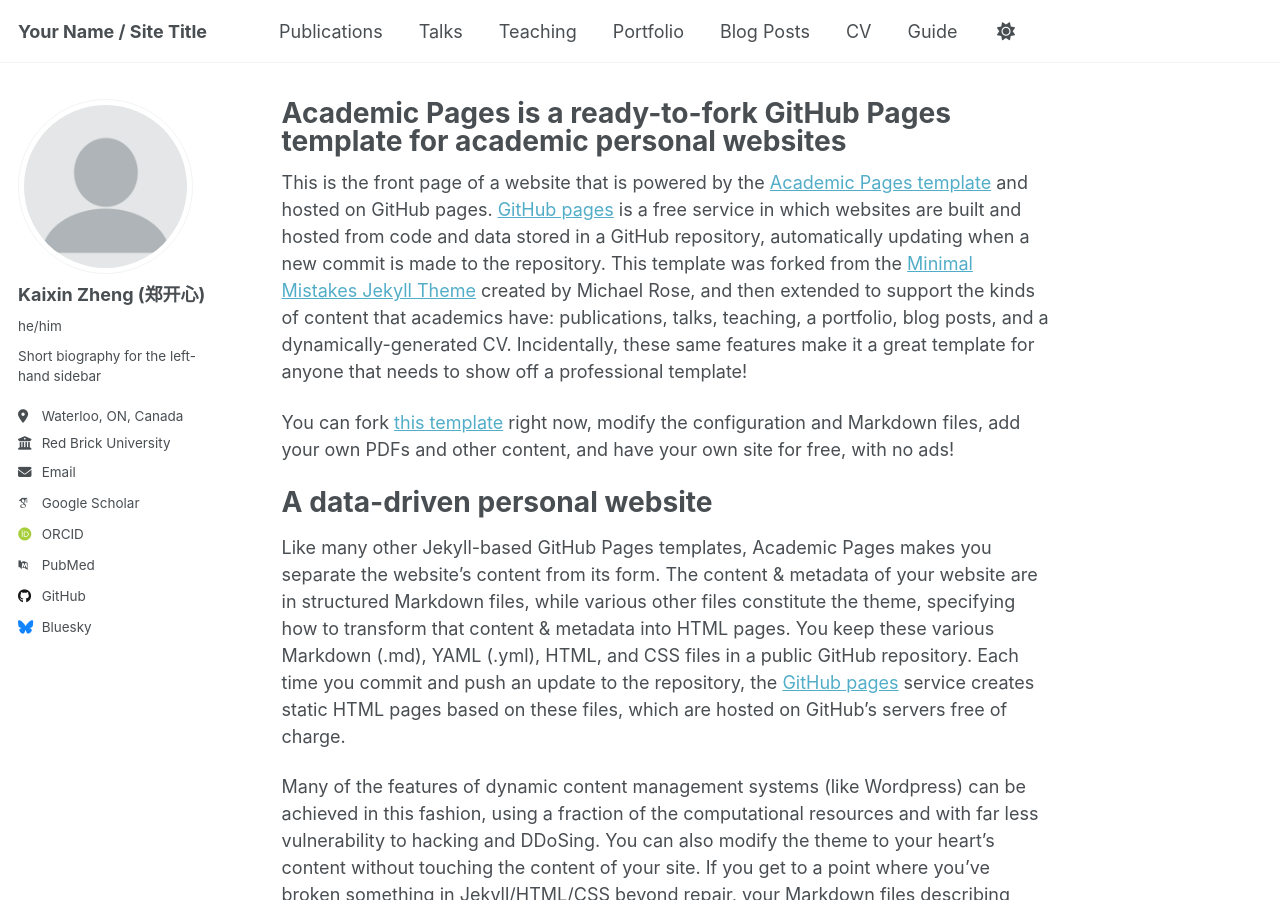
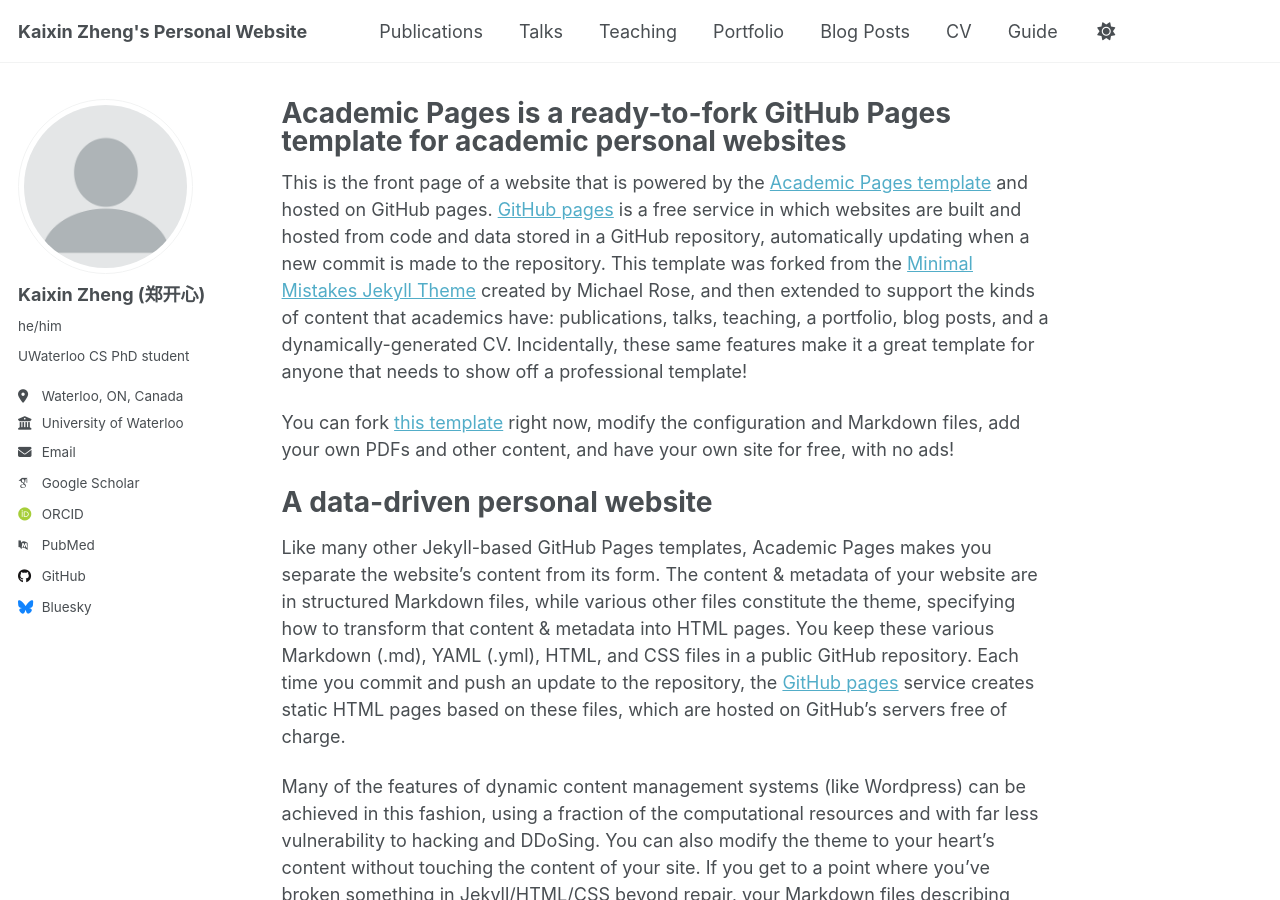
Before and after one commit to kaixin-zheng/kaixin-zheng.github.io, a Jekyll site: the page built from _pages/about.md, in a window 1280 px wide and 900 px high. Built offline with Jekyll 4.4.1, drawn with Linux system fonts in a browser that asks for light colours; some web fonts are replaced; a script that is not in the unit is left out.

Commit message:
Update _config.yml

```diff
--- a/_config.yml
+++ b/_config.yml
@@ -9,7 +9,7 @@
 # Basic Site Settings
 locale                   : "en-US"
 site_theme               : "default" # Currently available options are "default", "air"
-title                    : "Your Name / Site Title"
+title                    : "Kaixin Zheng's Personal Website"
 title_separator          : "-"
 name                     : &name "Kaixin Zheng (郑开心)"
 description              : &description "personal description"
@@ -25,9 +25,9 @@ author:
   avatar           : "profile.png"
   name             : "Kaixin Zheng (郑开心)"
   pronouns         : "he/him"
-  bio              : "Short biography for the left-hand sidebar"
+  bio              : "UWaterloo CS PhD student"
   location         : "Waterloo, ON, Canada"
-  employer         : "Red Brick University"
+  employer         : "University of Waterloo"
   uri              : # URL
   email            : "k59zheng@uwaterloo.ca"
 
```
